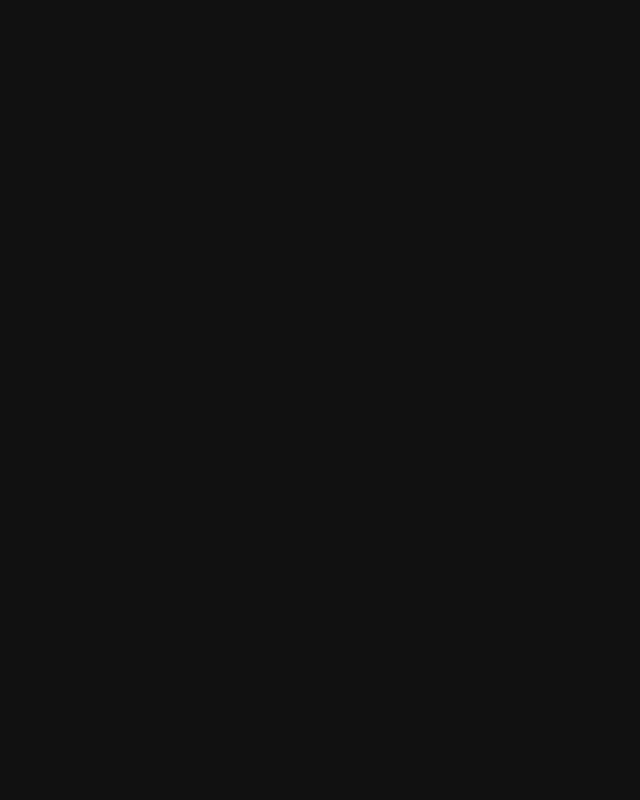
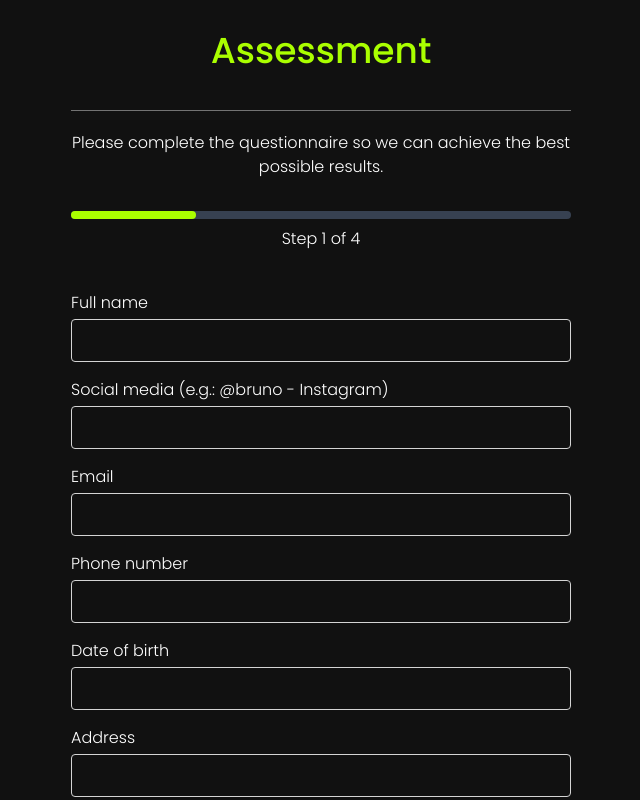
Before and after one commit to arthursingularity/brunoduarteus, a React (Create React App) app: page /form in a window 1280 px wide. Before the commit this address had no page. Shown: the top 800 px of the page, without its empty margins (319-959 px from the left). Built offline with nearby package versions, Linux system fonts and the light colour scheme.

Commit message:
code updated!

```diff
--- a/src/App.js
+++ b/src/App.js
@@ -1,13 +1,13 @@
 import { BrowserRouter, Routes, Route } from "react-router-dom";
 import Home from "./Home";
-import Formulario from "./Formulario";
+import Form from "./Form";
 
 function App() {
   return (
     <BrowserRouter>
       <Routes>
         <Route path="/" element={<Home />} />
-        <Route path="/formulario" element={<Formulario />} />
+        <Route path="/form" element={<Form />} />
       </Routes>
     </BrowserRouter>
   );
--- a/src/Formulario/index.js
+++ b/src/Form/index.js
@@ -1,7 +1,7 @@
 import { useState } from "react";
 import emailjs from "emailjs-com";
 
-function Formulario() {
+function Form() {
     const [step, setStep] = useState(1); // current step
     const totalSteps = 4;
 
@@ -193,4 +193,4 @@ function Formulario() {
     );
 }
 
-export default Formulario;
+export default Form;
```
